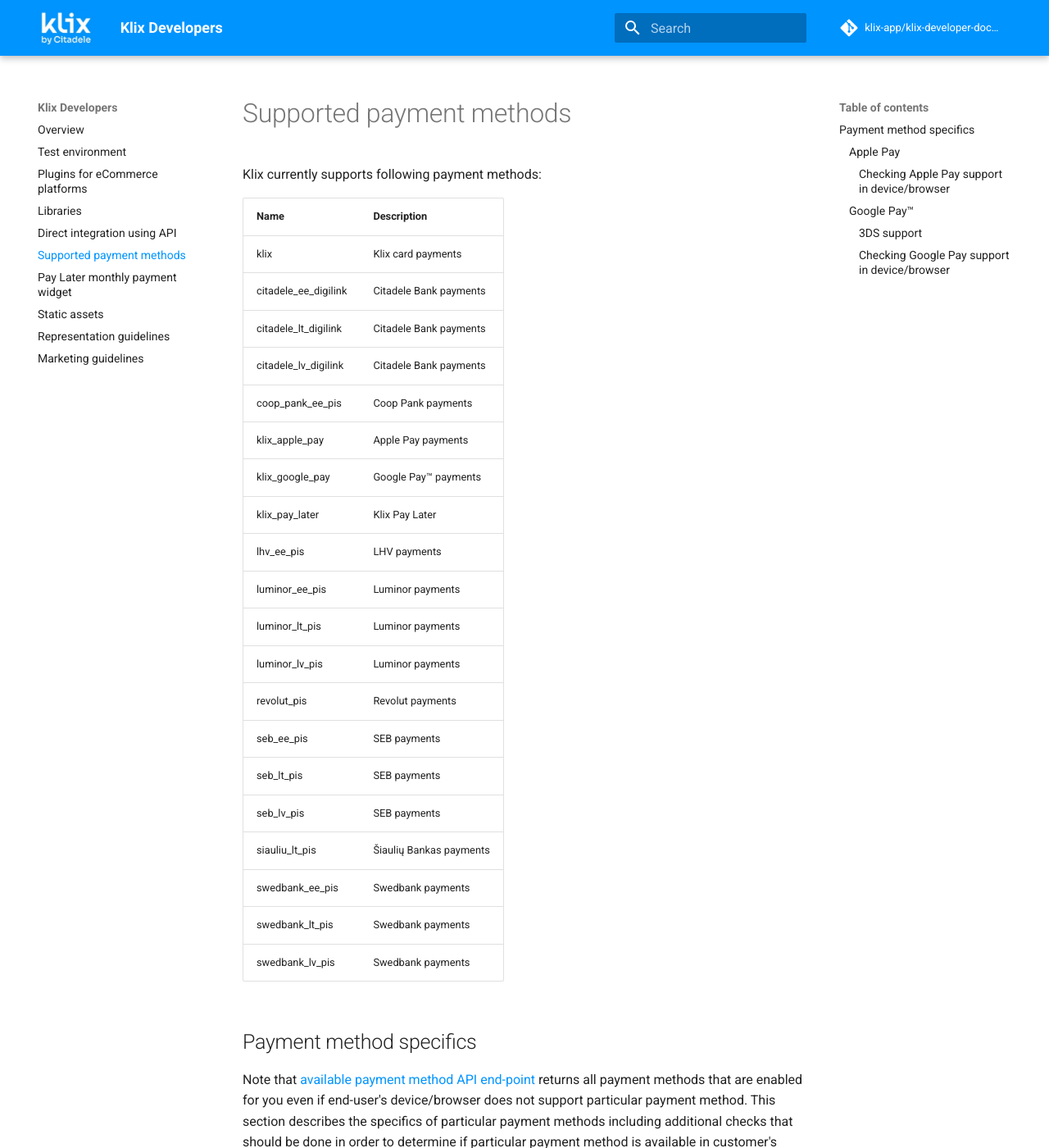
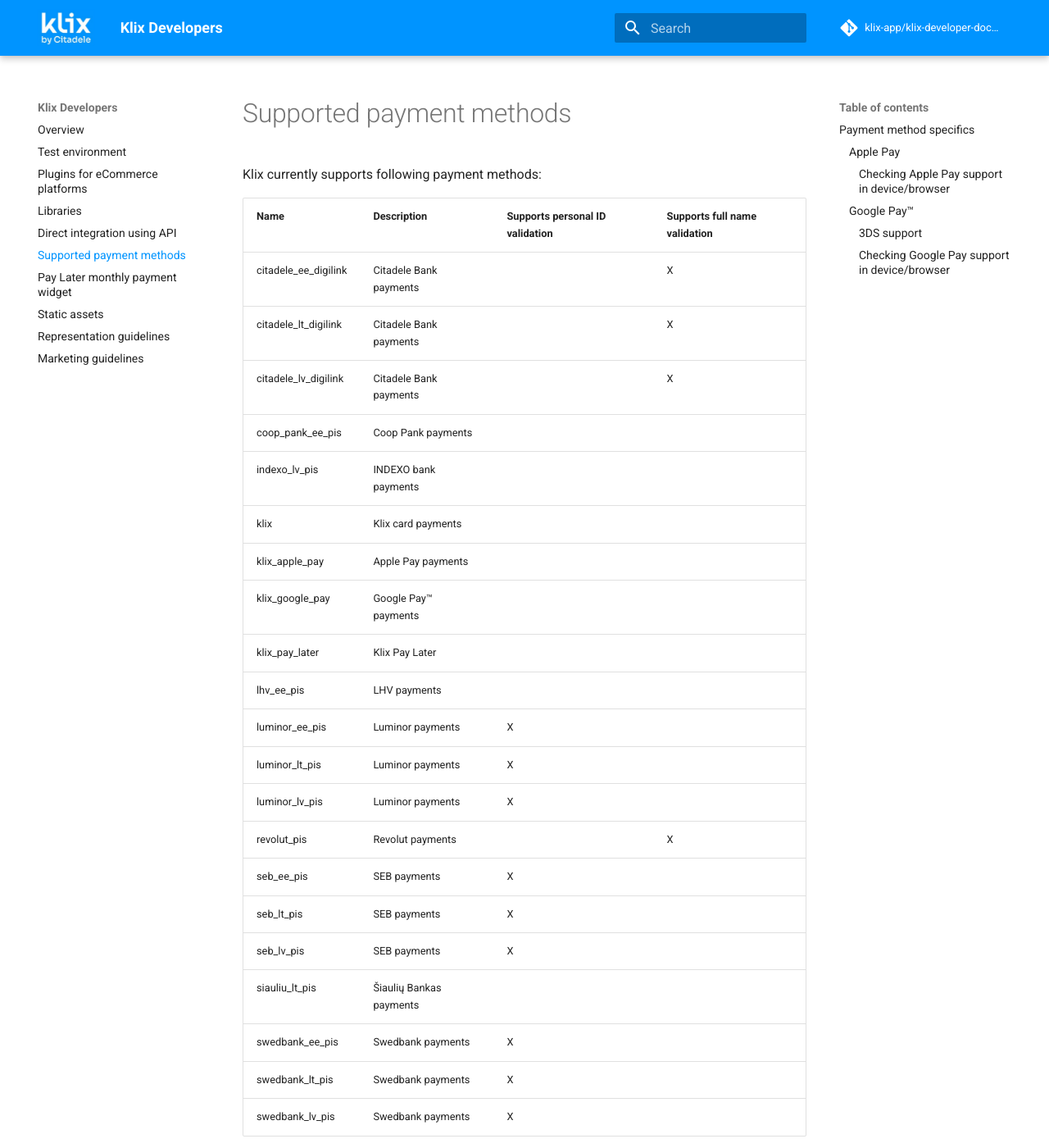
Before and after one commit to klix-app/klix-developer-documentation-website, an MkDocs documentation site: the page built from docs/payment-methods.md, in a window 1280 px wide and 1400 px high. Shown: the whole window at 82% size. Built offline with MkDocs 1.6.1 and Material for MkDocs 9.7.7, drawn with Linux system fonts in a browser that asks for light colours; a script that is not in the unit is left out; comment, search, counter and statistics services are not loaded.

Commit message:
Add INDEXO bank to support payment method list

```diff
--- a/docs/payment-methods.md
+++ b/docs/payment-methods.md
@@ -2,28 +2,29 @@
 
 Klix currently supports following payment methods:
 
-| Name                 | Description             |
-|----------------------|-------------------------|
-| klix                 | Klix card payments      |
-| citadele_ee_digilink | Citadele Bank payments  |
-| citadele_lt_digilink | Citadele Bank payments  |
-| citadele_lv_digilink | Citadele Bank payments  |
-| coop_pank_ee_pis     | Coop Pank payments      |
-| klix_apple_pay       | Apple Pay payments      |
-| klix_google_pay      | Google Pay™ payments    |
-| klix_pay_later       | Klix Pay Later          |
-| lhv_ee_pis           | LHV payments            |
-| luminor_ee_pis       | Luminor payments        |
-| luminor_lt_pis       | Luminor payments        |
-| luminor_lv_pis       | Luminor payments        |
-| revolut_pis          | Revolut payments        |
-| seb_ee_pis           | SEB payments            |
-| seb_lt_pis           | SEB payments            |
-| seb_lv_pis           | SEB payments            |
-| siauliu_lt_pis       | Šiaulių Bankas payments |
-| swedbank_ee_pis      | Swedbank payments       |
-| swedbank_lt_pis      | Swedbank payments       |
-| swedbank_lv_pis      | Swedbank payments       |
+| Name                  | Description                 | Supports personal ID validation | Supports full name validation |
+|-----------------------|-----------------------------|---------------------------------|-------------------------------|
+| citadele_ee_digilink  | Citadele Bank payments      |                                 |               X               |
+| citadele_lt_digilink  | Citadele Bank payments      |                                 |               X               |
+| citadele_lv_digilink  | Citadele Bank payments      |                                 |               X               |
+| coop_pank_ee_pis      | Coop Pank payments          |                                 |                               |
+ | indexo_lv_pis         | INDEXO bank payments        |                                 |                               |
+| klix                  | Klix card payments          |                                 |                               |
+| klix_apple_pay        | Apple Pay payments          |                                 |                               |
+| klix_google_pay       | Google Pay™ payments        |                                 |                               |
+| klix_pay_later        | Klix Pay Later              |                                 |                               |
+| lhv_ee_pis            | LHV payments                |                                 |                               |
+| luminor_ee_pis        | Luminor payments            |                X                |                               |
+| luminor_lt_pis        | Luminor payments            |                X                |                               |
+| luminor_lv_pis        | Luminor payments            |                X                |                               |
+| revolut_pis           | Revolut payments            |                                 |               X               |
+| seb_ee_pis            | SEB payments                |                X                |                               |
+| seb_lt_pis            | SEB payments                |                X                |                               |
+| seb_lv_pis            | SEB payments                |                X                |                               |
+| siauliu_lt_pis        | Šiaulių Bankas payments     |                                 |                               |
+| swedbank_ee_pis       | Swedbank payments           |                X                |                               |
+| swedbank_lt_pis       | Swedbank payments           |                X                |                               |
+| swedbank_lv_pis       | Swedbank payments           |                X                |                               |
 
 ## Payment method specifics
 
```
